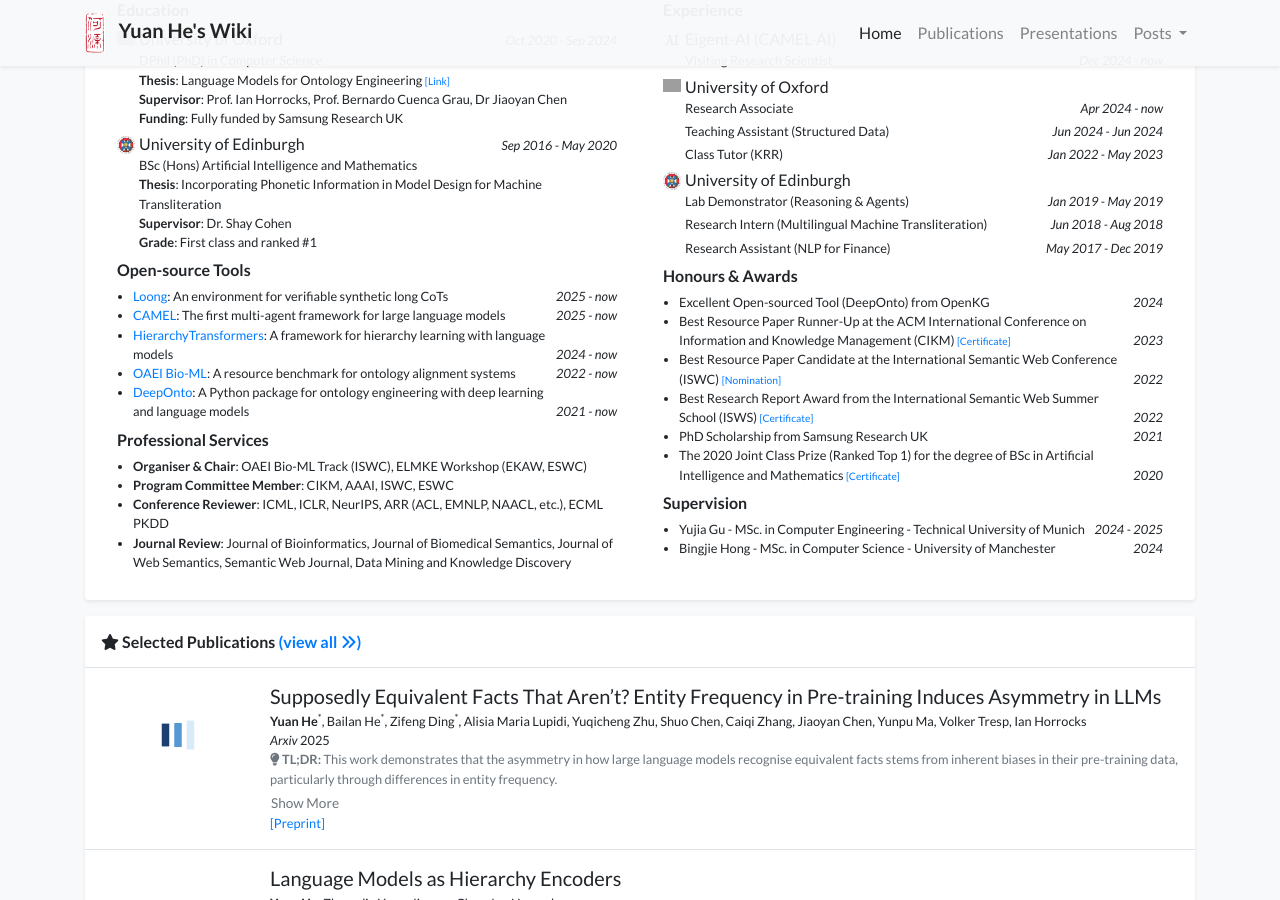
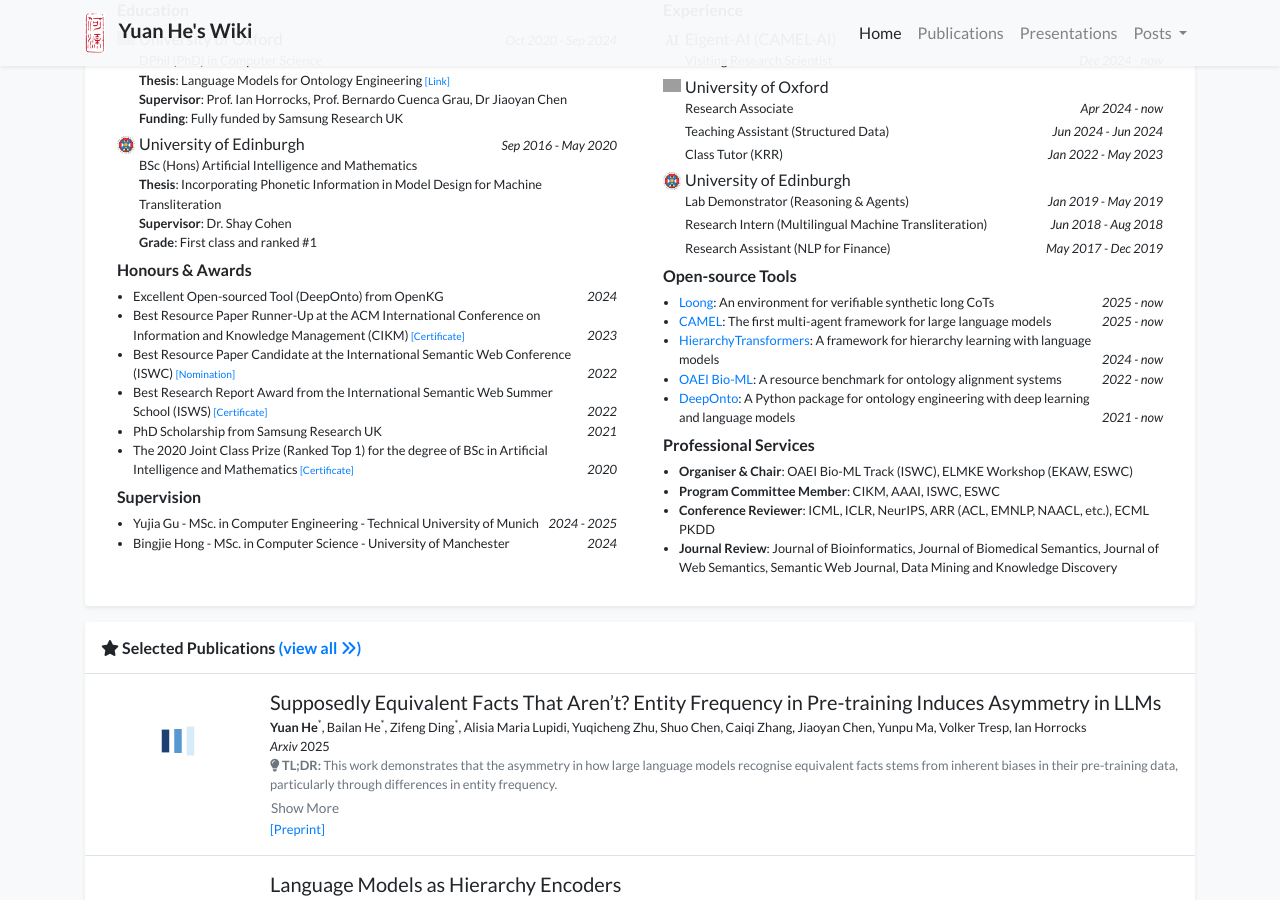
Before and after one commit to Lawhy/Lawhy.github.io, a Jekyll site: the page built from index.html, in a window 1280 px wide and 900 px high, scrolled down 970 px. Built offline with Jekyll 4.4.1, drawn with Linux system fonts in a browser that asks for light colours; some web fonts are replaced; a style sheet for code colours, icons or effects is not loaded; grey boxes are pictures that could not be loaded.

Commit message:
Reorder sections and improve HTML formatting in experience card

```diff
--- a/_includes/widgets/experience_card.html
+++ b/_includes/widgets/experience_card.html
@@ -10,7 +10,8 @@
                             <ul class="list-unstyled mb-1">
                                 {% for item in site.data.profile.education %}
                                 <li class="media mb-1">
-                                    <img src="{{ item.logo | relative_url }}" alt="{{ item.name }}" style="width: 18px;" class="mr-1 mt-1">
+                                    <img src="{{ item.logo | relative_url }}" alt="{{ item.name }}" style="width: 18px;"
+                                        class="mr-1 mt-1">
                                     <div class="media-body">
                                         <div class="d-flex align-items-center">
                                             <div>{{ item.name }}</div>
@@ -36,7 +37,8 @@
                             <ul class="list-unstyled mb-1">
                                 {% for item in site.data.profile.experience %}
                                 <li class="media mb-1">
-                                    <img src="{{ item.logo | relative_url }}" alt="{{ item.name }}" style="width: 18px;" class="mr-1 mt-1">
+                                    <img src="{{ item.logo | relative_url }}" alt="{{ item.name }}" style="width: 18px;"
+                                        class="mr-1 mt-1">
                                     <div class="media-body">
                                         <div>{{ item.name }}</div>
                                         <div class="small">{{ item.dept }}</div>
@@ -52,12 +54,12 @@
                     </div>
                     {% endif %}
 
-                    {% if site.data.profile.opensource_tools %}
+                    {% if site.data.profile.awards %}
                     <div class="col-md-6">
                         <div class="mx-2 my-1">
-                            <h6>Open-source Tools</h6>
+                            <h6>Honours & Awards</h6>
                             <ul class="list small pl-3 mb-1">
-                                {% for item in site.data.profile.opensource_tools %}
+                                {% for item in site.data.profile.awards %}
                                 <li>
                                     <div class="d-flex">
                                         <div>{{ item.name }}</div>
@@ -70,12 +72,12 @@
                     </div>
                     {% endif %}
 
-                    {% if site.data.profile.awards %}
+                    {% if site.data.profile.opensource_tools %}
                     <div class="col-md-6">
                         <div class="mx-2 my-1">
-                            <h6>Honours & Awards</h6>
+                            <h6>Open-source Tools</h6>
                             <ul class="list small pl-3 mb-1">
-                                {% for item in site.data.profile.awards %}
+                                {% for item in site.data.profile.opensource_tools %}
                                 <li>
                                     <div class="d-flex">
                                         <div>{{ item.name }}</div>
@@ -106,6 +108,7 @@
                     </div>
                     {% endif %}
 
+
                     {% if site.data.profile.supervision %}
                     <div class="col-md-6">
                         <div class="mx-2 my-1">
```
